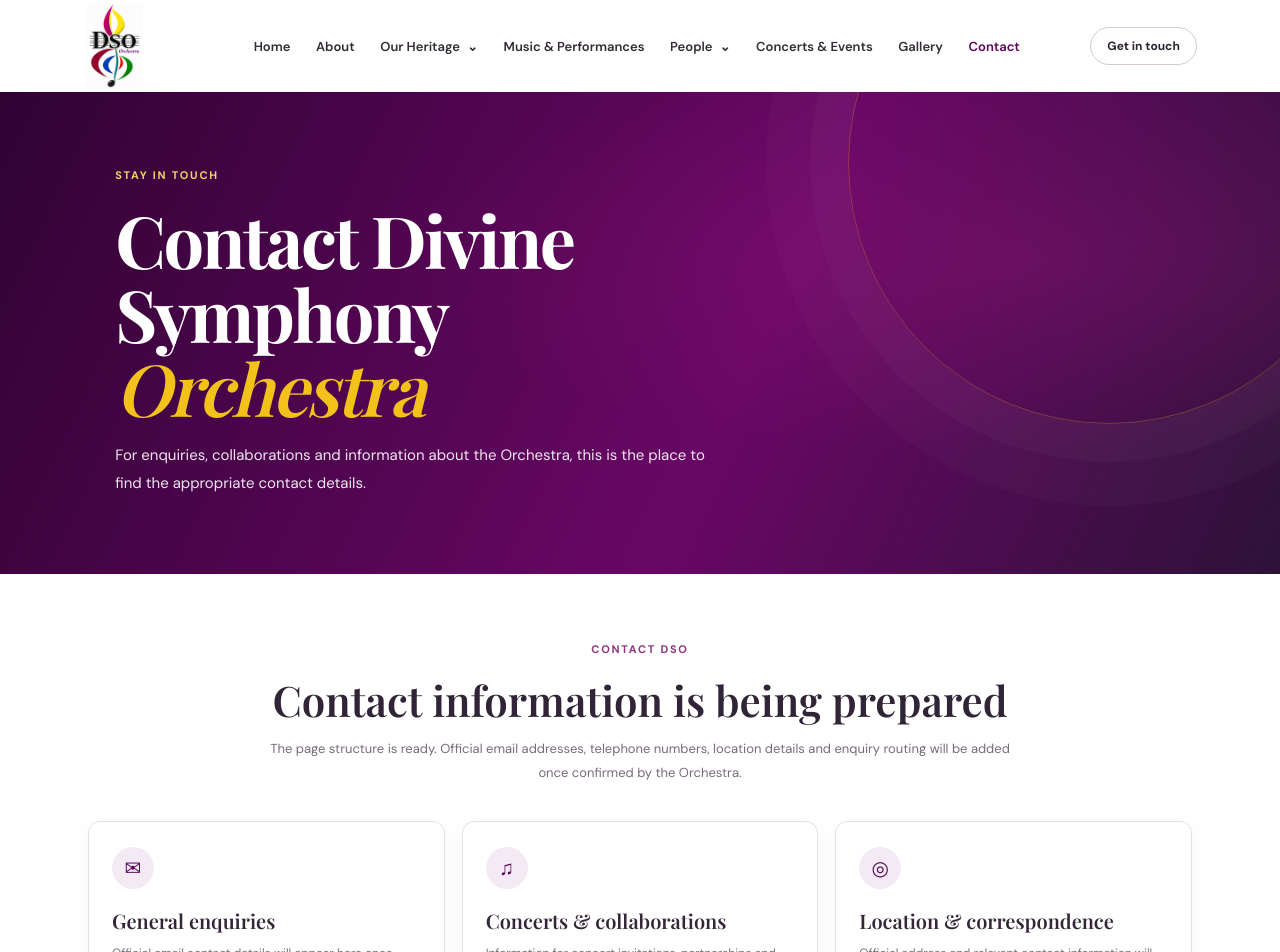
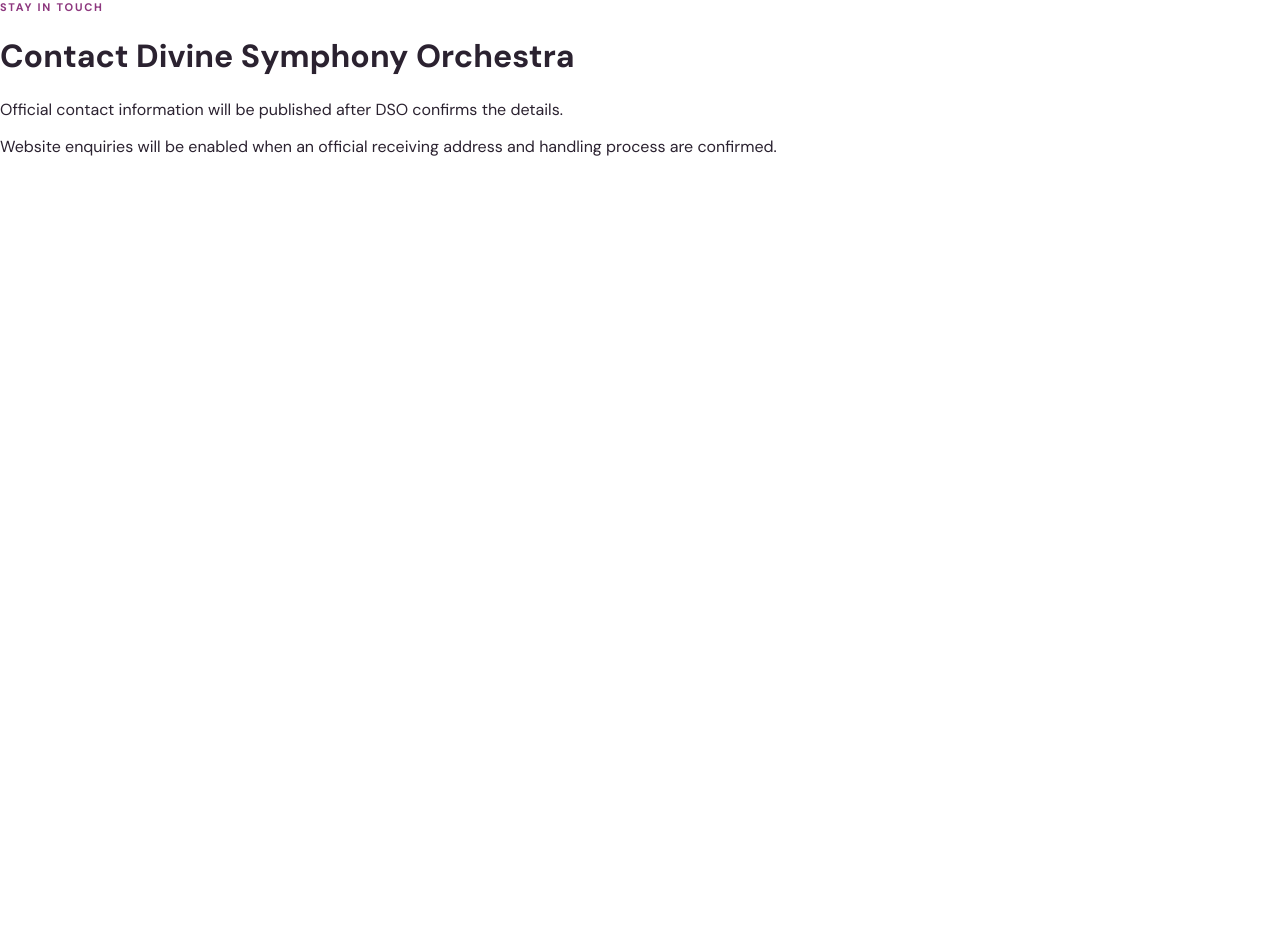
Before and after one commit to Divinesymphonyorchestra20/Divine-Symphony-Orchestra, a Next.js app: page /contact in a window 1280 px wide. Shown: the top 952 px of the page. After the commit the page ends 800 px from the top, so only its background shows below. Built offline with nearby package versions, Linux system fonts and the light colour scheme; a web font is replaced by a local one.

Commit message:
Connect public pages to managed site content

```diff
--- a/app/contact/page.tsx
+++ b/app/contact/page.tsx
@@ -1,32 +1,5 @@
-import type { Metadata } from "next";
-import SectionPage, { type SectionPageProps } from "../../components/section-page";
-export const metadata: Metadata = {"title":"Contact | Divine Symphony Orchestra","description":"Contact information and enquiries for Divine Symphony Orchestra."};
-const pageContent: SectionPageProps = {
-  "active": "Contact",
-  "eyebrow": "Stay in touch",
-  "title": "Contact Divine Symphony",
-  "titleEmphasis": "Orchestra",
-  "intro": "For enquiries, collaborations and information about the Orchestra, this is the place to find the appropriate contact details.",
-  "sectionEyebrow": "Contact DSO",
-  "sectionTitle": "Contact information is being prepared",
-  "sectionText": "The page structure is ready. Official email addresses, telephone numbers, location details and enquiry routing will be added once confirmed by the Orchestra.",
-  "cards": [
-    {
-      "icon": "✉",
-      "title": "General enquiries",
-      "description": "Official email contact details will appear here once supplied and approved."
-    },
-    {
-      "icon": "♫",
-      "title": "Concerts & collaborations",
-      "description": "Information for concert invitations, partnerships and musical collaborations."
-    },
-    {
-      "icon": "◎",
-      "title": "Location & correspondence",
-      "description": "Official address and relevant contact information will be published here."
-    }
-  ],
-  "note": "We have not inserted guessed email addresses, telephone numbers or postal details. The enquiry form and admin-managed contact routing should be connected after the official contact details and receiving address are confirmed."
-};
-export default function Page(){ return <SectionPage {...pageContent} />; }
+import type {Metadata} from "next";
+import {readPublishedSiteContent} from "../../lib/site-content-cms";
+export const dynamic="force-dynamic";
+export const metadata:Metadata={title:"Contact | Divine Symphony Orchestra",description:"Official contact information for Divine Symphony Orchestra."};
+export default async function Page(){const c=(await readPublishedSiteContent()).contact;return <main className="dso-contact-page"><header><p className="eyebrow dark">Stay in touch</p><h1>Contact Divine Symphony Orchestra</h1><p>{c.intro}</p></header><section className="dso-contact-grid">{c.generalEmail&&<article><h2>General enquiries</h2><a href={"mailto:"+c.generalEmail}>{c.generalEmail}</a></article>}{c.telephone&&<article><h2>Telephone</h2><a href={"tel:"+c.telephone.replace(/[^+\d]/g,"")}>{c.telephone}</a></article>}{c.address&&<article><h2>Address</h2><p>{c.address}</p></article>}{c.socialLinks.filter(x=>x.url).map(x=><article key={x.label}><h2>{x.label}</h2><a href={x.url} rel="noreferrer">{x.url}</a></article>)}</section><p className="dso-contact-note">{c.enquiryNote}</p></main>;}
```
